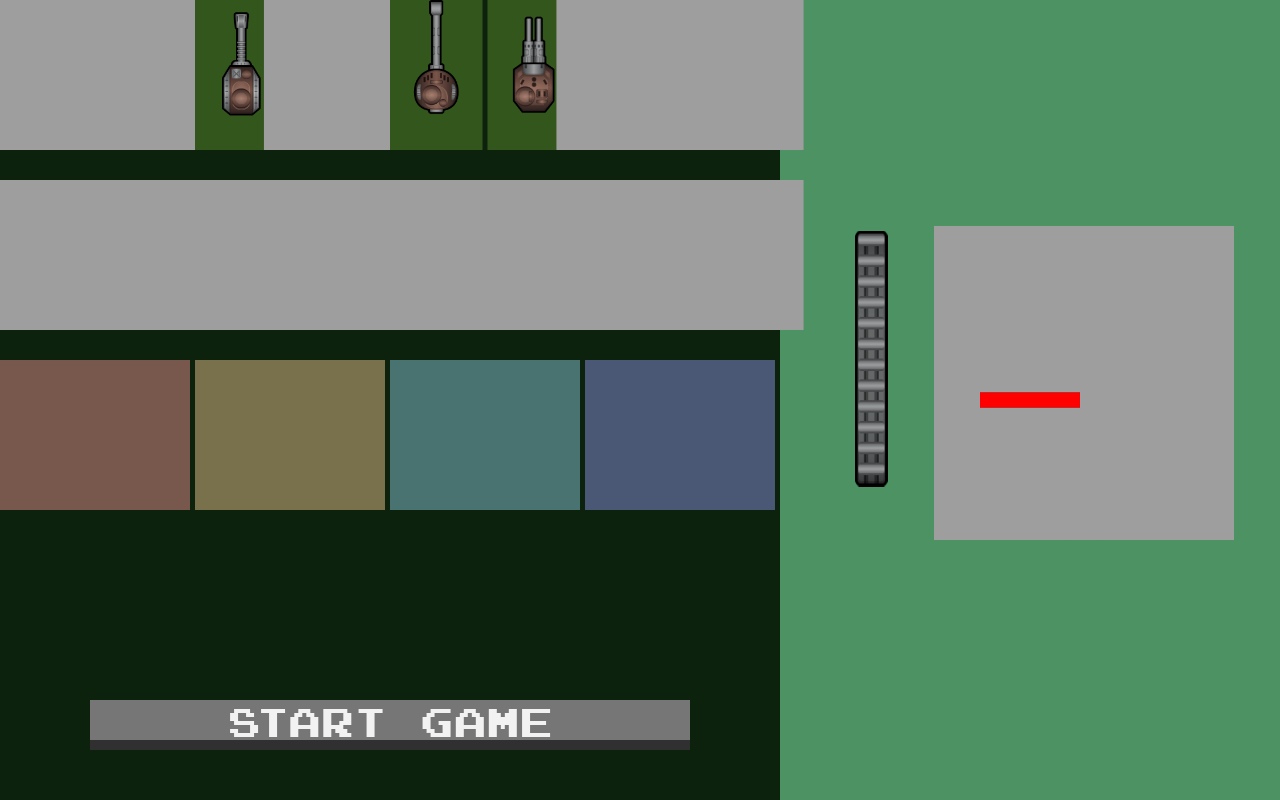
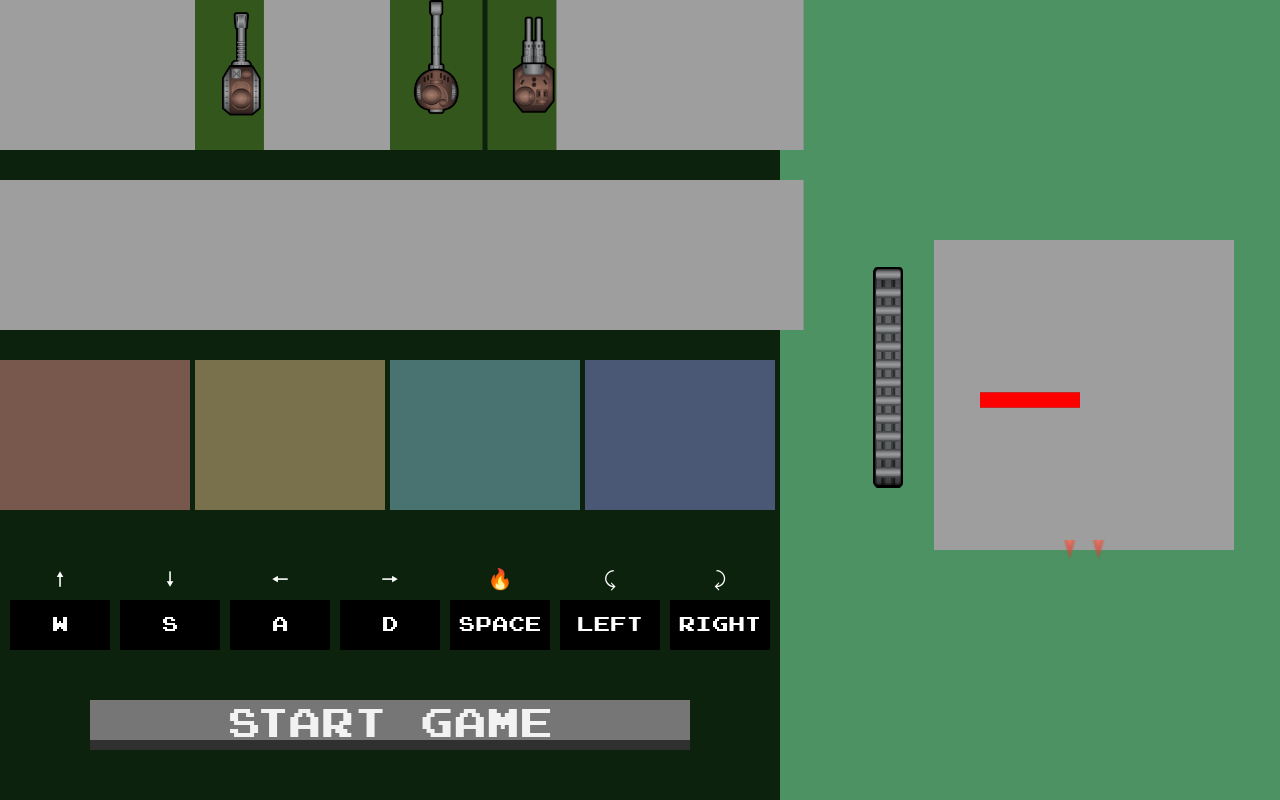
Before and after one commit to biyrololo/tanks_game, a plain HTML site: page index.html in a window 1280 px wide. Drawn offline with Linux system fonts and the light colour scheme.

Commit message:
levels system

```diff
--- a/characteristics.js
+++ b/characteristics.js
@@ -38,7 +38,7 @@ const CHARACTERISTICS_HULLS = {
 
 const MAX_SPEED = 8
 
-const _FPS = 50;
+const _FPS = 60;
 
 /**
  * @type {{[key: string]: {damage: number, reload_time: number}}}
@@ -50,7 +50,7 @@ const CHARACTERISTICS_GUNS = {
     },
     '02': { // рельса
         damage: 50,
-        reload_time: _FPS * 3
+        reload_time: _FPS * 1.5
     },
     '03': { // рикошет
         damage: 25,
--- /dev/null
+++ b/control_settings.js
@@ -0,0 +1,110 @@
+class ControlBtn{
+    constructor(pos, size, text, color,font, title, id, onclick){
+        this.state = 1;
+        this.pos=pos;
+        this.size=size;
+        this.text=text;
+        this.title = title;
+        this.color=color;
+        this.onclick=onclick;
+        this.id=id;
+        this.font=font;
+        this.drawn={color: color.bg};
+        this.shift=0;
+        this.hoverParams={value: 0, max: 5, state: 0, lastState: 0, back: false};
+    }
+    isHover(){
+        return (mouse.x>this.pos.x && mouse.x<this.pos.x+this.size.width && mouse.y>this.pos.y && mouse.y  < this.pos.y+this.size.height);
+    }
+    hover(){
+        if(this.hoverParams.back) this.hoverParams.back=false;
+        // document.body.style.cursor='pointer';
+        this.drawn.color=this.color.hover;
+        if(this.hoverParams.state===0) {
+            if(this.hoverParams.value<this.hoverParams.max)
+            this.hoverParams.value++;
+        }
+        this.shift=this.size.height*0.1*this.hoverParams.value/this.hoverParams.max;
+        if(mouse.click) this.onclick();
+    }
+    endHover(){
+        if(this.hoverParams.value>0)
+        {    this.hoverParams.value--;
+            this.shift=this.size.height*0.1*this.hoverParams.value/this.hoverParams.max;}
+        else{
+            this.hoverParams.back=false;
+        }
+    }
+    draw(c, is_active){
+        this.shift=0;
+        this.drawn.color=this.color.bg;
+        this.hoverParams.lastState=this.hoverParams.state;
+        if(this.isHover()) this.hover();
+        else {if(this.hoverParams.lastState===1 || this.hoverParams.value > 0) this.hoverParams.back=true;
+            this.hoverParams.state=0;}
+        if(this.hoverParams.back) this.endHover();
+        c.fillStyle=this.drawn.color;
+        if(is_active) {
+            c.fillStyle = this.color.hover;
+        }
+        c.fillRect(this.pos.x,this.pos.y,this.size.width,this.size.height*0.8+this.shift);
+        // c.fillStyle=this.color.bottom;
+        c.fillRect(this.pos.x,this.pos.y+this.size.height*0.8+this.shift,this.size.width,this.size.height*0.2-this.shift);
+        c.fillStyle=this.color.text;
+        c.font=`${this.font.size}px ${this.font.name}`;
+        c.textAlign='center';
+        c.textBaseline = 'bottom';
+        c.fillText(this.title, this.pos.x+this.size.width/2, this.pos.y-10);
+        c.textBaseline='middle';
+        c.fillText(this.text,this.pos.x+this.size.width/2,this.pos.y+this.size.height/2);
+    }
+}
+
+const allContols = Object.keys(CONTROLS);
+
+var active_control_ = null;
+
+const controlBtns = allContols.map((key, index) => {
+    return new ControlBtn(
+        {x: 10 + index * 110, y: 600},
+        {width: 100, height: 50},
+        CONTROLS[key].key_name,
+        {
+            bg: 'black',
+            text: 'white',
+            bottom: 'black',
+            hover: 'gray',
+            img: 'white'
+        },
+        {
+            name: 'Joystix',
+            size: 20
+        },
+        CONTROLS[key].title,
+        key,
+        () => {
+            active_control_ = key;
+        }
+    )
+})
+
+function handleMenuKeyPress(key_code){
+    if(active_control_ === null) return;
+    let key_name = getKeyName(key_code);
+    for(let btn of controlBtns){
+        if(btn.id === active_control_){
+            btn.text = key_name;
+            localStorage.setItem(active_control_, key_code);
+            CONTROLS[active_control_].key_name = key_name;
+            CONTROLS[active_control_].key_code = key_code;
+            active_control_ = null;
+            break;
+        }
+    }
+}
+
+function renderControls(c){
+    controlBtns.forEach((btn) => {
+        btn.draw(c, active_control_=== btn.id);
+    })
+}
--- a/index.html
+++ b/index.html
@@ -8,10 +8,12 @@
         <canvas></canvas>
         <script src="init_constants.js"></script>
         <script src="characteristics.js"></script>
+        <script src="control_settings.js"></script>
         <script src="randomElements.js"></script>
         <script src="collision.js"></script>
         <script src="index.js"></script>
         <script src="menu_btn.js"></script>
         <script src="start_menu.js" onload="start_menu_loaded()"></script>
+        <script src="on_level_up.js"></script>
     </body>
 </html>
--- a/init_constants.js
+++ b/init_constants.js
@@ -21,3 +21,74 @@ const ALL_COLORS = [
         color: '#4A5775'
     }
 ]
+
+function getKeyName(key_code){
+    let key_name = String.fromCharCode(key_code);
+    if(key_code === '37') {
+        key_name = 'LEFT';
+    }
+    if(key_code === '39') {
+        key_name = 'RIGHT';
+    }
+    if(key_code === '38') {
+        key_name = 'UP';
+    }
+    if(key_code === '40') {
+        key_name = 'DOWN';
+    }
+    if(key_code === '32') {
+        key_name = 'SPACE';
+    }
+
+    return key_name;
+}
+
+/**
+ *
+ * @type {{[key: string]: {key_code: string; key_name: string, title: string}}}
+ */
+const CONTROLS = {
+    forward: {
+        key_code: '87',
+        key_name: 'w',
+        title: '🠕'
+    },
+    backward: {
+        key_code: '83',
+        key_name: 's',
+        title: '🠗'
+    },
+    left: {
+        key_code: '65',
+        key_name: 'a',
+        title: '🠔'
+    },
+    right: {
+        key_code: '68',
+        key_name: 'd',
+        title: '🠖'
+    },
+    fire: {
+        key_code: '32',
+        key_name: 'space',
+        title: '🔥'
+    },
+    rotateLeft: {
+        key_code: '37',
+        key_name: 'left',
+        title: '⤹'
+    },
+    rotateRight: {
+        key_code: '39',
+        key_name: 'right',
+        title: '⤸'
+    }
+}
+
+for(let key of Object.keys(CONTROLS)){
+    let key_code = localStorage.getItem(key);
+    if(key_code){
+        CONTROLS[key].key_code = key_code;
+        CONTROLS[key].key_name = getKeyName(key_code);
+    }
+}
--- /dev/null
+++ b/on_level_up.js
@@ -0,0 +1,30 @@
+function on_level_up(new_level){
+    if(new_level === 3){
+        aviableGuns.push('06')
+
+        aviableTanks.push('03')
+    }
+    if(new_level === 5){
+        aviableGuns.push('05')
+
+        aviableTanks.push('05')
+
+        avliableHullColors.push('C')
+        avliableHullColors.push('D')
+    }
+    if(new_level === 6){
+        aviableGuns.push('05')
+        aviableGuns.push('02')
+
+        aviableTanks.push('08')
+    }
+    if(new_level === 9){
+        aviableGuns.push('08')
+
+        aviableTanks.push('01')
+        aviableTanks.push('02')
+    }
+    if(new_level === 11){
+        aviableGuns.push('03')
+    }
+}
--- a/start_menu.js
+++ b/start_menu.js
@@ -197,4 +197,5 @@ function renderStartMenu() {
     draw_choose_hull();
     draw_choose_color();
     start_game_btn.draw();
+    renderControls(c);
 }
```
Also changed, not shown: index.js.
